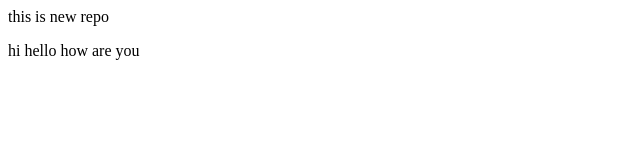
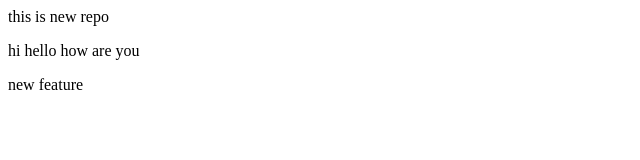
Before and after one commit to Utkarsh6767/localrepo, a plain HTML site: page index.html in a window 1280 px wide. Shown: the full height of the page, 0-640 px from the left. Drawn offline with Linux system fonts and the light colour scheme.

Commit message:
new feature

```diff
--- a/index.html
+++ b/index.html
@@ -1,2 +1,3 @@
 <p>this is new repo<p>
 <p> hi hello how are you <p>
+<p> new feature <p>
```
